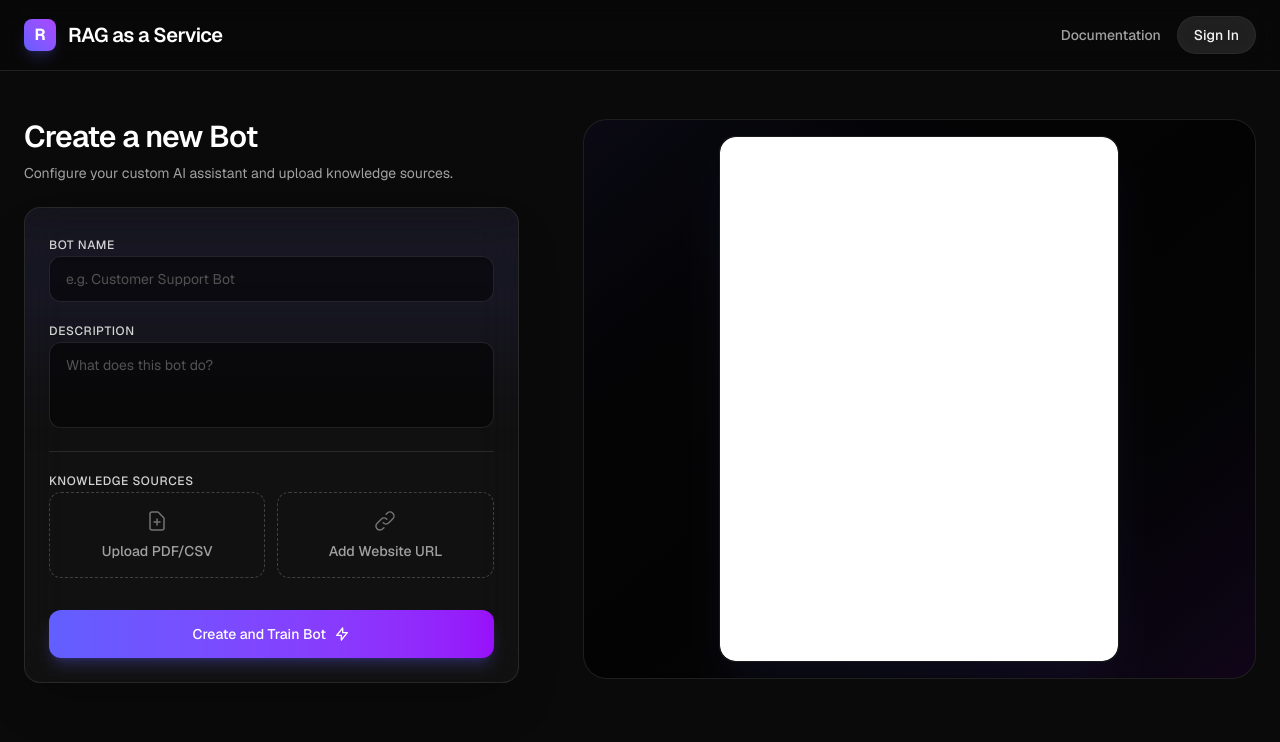
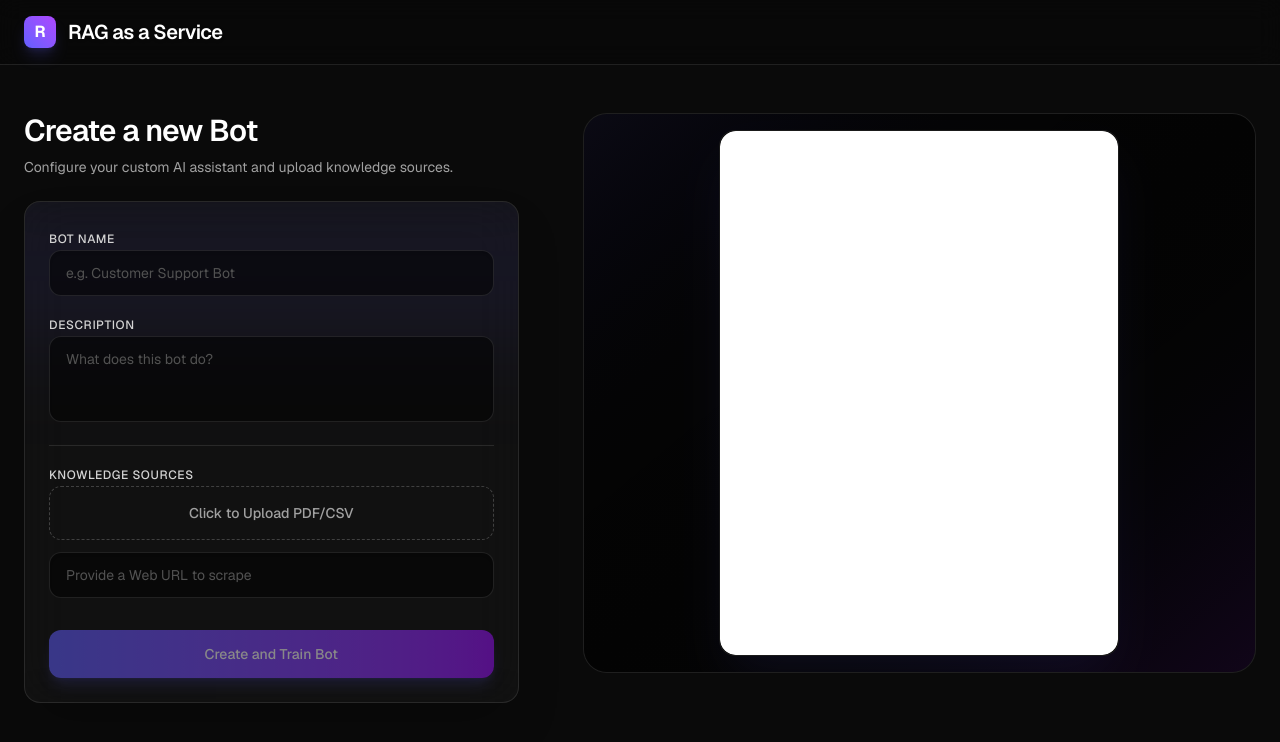
Before and after one commit to GHDBASHEN/Retrieval-Augmented-AI-Advisor, a Next.js app in the folder frontend/: page / in a window 1280 px wide. Shown: the top 742 px of the page. Built offline with nearby package versions, Linux system fonts and the light colour scheme.

Commit message:
feat: Implement initial bot creation and data ingestion API with a basic frontend interface.

```diff
--- a/frontend/src/app/page.tsx
+++ b/frontend/src/app/page.tsx
@@ -1,6 +1,79 @@
-import React from 'react';
+'use client';
+import React, { useState, useRef } from 'react';
 
 export default function Home() {
+  const [botName, setBotName] = useState('');
+  const [description, setDescription] = useState('');
+  const [url, setUrl] = useState('');
+  const [file, setFile] = useState<File | null>(null);
+  const [isTraining, setIsTraining] = useState(false);
+  const [statusMsg, setStatusMsg] = useState('');
+
+  const fileInputRef = useRef<HTMLInputElement>(null);
+
+  const handleCreateBot = async () => {
+    if (!botName) {
+      alert("Bot name is required");
+      return;
+    }
+
+    setIsTraining(true);
+    setStatusMsg('Creating bot in database...');
+    try {
+      // 1. Create dummy user if we don't have one (for MVP)
+      let ownerId = 1;
+      try {
+        const userRes = await fetch('http://localhost:8000/users/', {
+          method: 'POST',
+          headers: { 'Content-Type': 'application/json' },
+          body: JSON.stringify({ email: 'test@example.com' })
+        });
+        const userData = await userRes.json();
+        if (userData.id) ownerId = userData.id;
+      } catch (e) {
+        // user might already exist
+      }
+
+      // 2. Create Bot
+      const botRes = await fetch('http://localhost:8000/bots/', {
+        method: 'POST',
+        headers: { 'Content-Type': 'application/json' },
+        body: JSON.stringify({ name: botName, description, owner_id: ownerId })
+      });
+      const botData = await botRes.json();
+      const botId = botData.id;
+
+      // 3. Upload file if exists
+      if (file) {
+        setStatusMsg(`Uploading and parsing ${file.name}...`);
+        const formData = new FormData();
+        formData.append('file', file);
+        const fileRes = await fetch(`http://localhost:8000/bots/${botId}/ingest-file`, {
+          method: 'POST',
+          body: formData
+        });
+        if (!fileRes.ok) throw new Error("Failed to process file");
+      }
+
+      // 4. Ingest URL if exists
+      if (url) {
+        setStatusMsg(`Scraping and processing URL...`);
+        const urlRes = await fetch(`http://localhost:8000/bots/${botId}/ingest-url`, {
+          method: 'POST',
+          headers: { 'Content-Type': 'application/json' },
+          body: JSON.stringify({ url })
+        });
+        if (!urlRes.ok) throw new Error("Failed to process URL");
+      }
+
+      setStatusMsg('Bot created and trained successfully! You can now test the widget.');
+    } catch (err) {
+      console.error(err);
+      setStatusMsg('An error occurred during training.');
+    }
+    setIsTraining(false);
+  };
+
   return (
     <div className="min-h-screen bg-neutral-950 text-neutral-100 flex flex-col font-sans selection:bg-indigo-500/30">
       {/* Header */}
@@ -11,10 +84,6 @@ export default function Home() {
               R
             </div>
             <h1 className="text-xl font-semibold tracking-tight text-white drop-shadow-sm">RAG as a Service</h1>
-          </div>
-          <div className="flex gap-4">
-            <button className="text-sm font-medium text-neutral-400 hover:text-white transition-colors duration-200">Documentation</button>
-            <button className="text-sm font-medium bg-white/10 hover:bg-white/20 px-4 py-2 rounded-full backdrop-blur-sm transition-all duration-200 border border-white/5">Sign In</button>
           </div>
         </div>
       </header>
@@ -38,6 +107,8 @@ export default function Home() {
                 <label className="text-xs font-medium text-neutral-300 uppercase tracking-wider">Bot Name</label>
                 <input
                   type="text"
+                  value={botName}
+                  onChange={e => setBotName(e.target.value)}
                   placeholder="e.g. Customer Support Bot"
                   className="w-full bg-black/50 border border-white/10 rounded-xl px-4 py-3 text-sm focus:outline-none focus:ring-2 focus:ring-indigo-500/50 focus:border-indigo-500/50 transition-all placeholder:text-neutral-600 shadow-inner"
                 />
@@ -46,6 +117,8 @@ export default function Home() {
               <div className="space-y-1.5">
                 <label className="text-xs font-medium text-neutral-300 uppercase tracking-wider">Description</label>
                 <textarea
+                  value={description}
+                  onChange={e => setDescription(e.target.value)}
                   placeholder="What does this bot do?"
                   rows={3}
                   className="w-full bg-black/50 border border-white/10 rounded-xl px-4 py-3 text-sm focus:outline-none focus:ring-2 focus:ring-indigo-500/50 focus:border-indigo-500/50 transition-all placeholder:text-neutral-600 shadow-inner resize-none"
@@ -56,28 +129,48 @@ export default function Home() {
                 <label className="text-xs font-medium text-neutral-300 uppercase tracking-wider">Knowledge Sources</label>
 
                 {/* Upload Options */}
-                <div className="grid grid-cols-2 gap-3">
-                  <button className="flex flex-col items-center justify-center p-4 rounded-xl border border-dashed border-white/20 hover:border-indigo-500/50 hover:bg-indigo-500/5 transition-all text-neutral-400 group">
-                    <svg className="w-6 h-6 mb-2 text-neutral-500 group-hover:text-indigo-400 transition-colors" fill="none" viewBox="0 0 24 24" stroke="currentColor">
-                      <path strokeLinecap="round" strokeLinejoin="round" strokeWidth={1.5} d="M9 13h6m-3-3v6m5 5H7a2 2 0 01-2-2V5a2 2 0 012-2h5.586a1 1 0 01.707.293l5.414 5.414a1 1 0 01.293.707V19a2 2 0 01-2 2z" />
-                    </svg>
-                    <span className="text-sm font-medium">Upload PDF/CSV</span>
+                <div className="space-y-3">
+                  <input
+                    type="file"
+                    accept=".pdf,.csv"
+                    className="hidden"
+                    ref={fileInputRef}
+                    onChange={(e) => {
+                      if (e.target.files && e.target.files.length > 0) {
+                        setFile(e.target.files[0]);
+                      }
+                    }}
+                  />
+                  <button
+                    onClick={() => fileInputRef.current?.click()}
+                    className="w-full flex items-center justify-center p-4 rounded-xl border border-dashed border-white/20 hover:border-indigo-500/50 hover:bg-indigo-500/5 transition-all text-neutral-400 group"
+                  >
+                    <span className="text-sm font-medium">{file ? `Selected: ${file.name}` : 'Click to Upload PDF/CSV'}</span>
                   </button>
-                  <button className="flex flex-col items-center justify-center p-4 rounded-xl border border-dashed border-white/20 hover:border-indigo-500/50 hover:bg-indigo-500/5 transition-all text-neutral-400 group">
-                    <svg className="w-6 h-6 mb-2 text-neutral-500 group-hover:text-indigo-400 transition-colors" fill="none" viewBox="0 0 24 24" stroke="currentColor">
-                      <path strokeLinecap="round" strokeLinejoin="round" strokeWidth={1.5} d="M13.828 10.172a4 4 0 00-5.656 0l-4 4a4 4 0 105.656 5.656l1.102-1.101m-.758-4.899a4 4 0 005.656 0l4-4a4 4 0 00-5.656-5.656l-1.1 1.1" />
-                    </svg>
-                    <span className="text-sm font-medium">Add Website URL</span>
-                  </button>
+
+                  <input
+                    type="text"
+                    value={url}
+                    onChange={(e) => setUrl(e.target.value)}
+                    placeholder="Provide a Web URL to scrape"
+                    className="w-full bg-black/50 border border-white/10 rounded-xl px-4 py-3 text-sm focus:outline-none focus:ring-2 focus:ring-indigo-500/50 focus:border-indigo-500/50 transition-all placeholder:text-neutral-600 shadow-inner"
+                  />
                 </div>
               </div>
             </div>
 
-            <button className="w-full py-3.5 mt-2 rounded-xl bg-gradient-to-r from-indigo-500 to-purple-600 text-white font-medium text-sm hover:opacity-90 transition-opacity disabled:opacity-50 disabled:cursor-not-allowed shadow-lg shadow-indigo-500/25 flex items-center justify-center gap-2">
-              <span>Create and Train Bot</span>
-              <svg className="w-4 h-4" fill="none" viewBox="0 0 24 24" stroke="currentColor">
-                <path strokeLinecap="round" strokeLinejoin="round" strokeWidth={2} d="M13 10V3L4 14h7v7l9-11h-7z" />
-              </svg>
+            {statusMsg && (
+              <div className="text-xs text-indigo-400 font-medium">
+                {statusMsg}
+              </div>
+            )}
+
+            <button
+              onClick={handleCreateBot}
+              disabled={isTraining || !botName}
+              className="w-full py-3.5 mt-2 rounded-xl bg-gradient-to-r from-indigo-500 to-purple-600 text-white font-medium text-sm hover:opacity-90 transition-opacity disabled:opacity-50 disabled:cursor-not-allowed shadow-lg shadow-indigo-500/25 flex items-center justify-center gap-2"
+            >
+              <span>{isTraining ? 'Training...' : 'Create and Train Bot'}</span>
             </button>
           </div>
         </div>
@@ -85,7 +178,6 @@ export default function Home() {
         {/* Right Column: Preview/Widget Demo */}
         <div className="lg:col-span-7 lg:pl-8 flex flex-col h-[70vh]">
           <div className="flex-1 rounded-3xl border border-white/10 bg-black/40 relative overflow-hidden flex items-center justify-center p-4">
-            {/* Background Gradient */}
             <div className="absolute inset-0 bg-gradient-to-br from-indigo-950/20 via-black/50 to-purple-950/20 pointer-events-none" />
 
             <div className="relative z-10 w-full max-w-[400px] h-full bg-black rounded-2xl border border-white/10 shadow-2xl overflow-hidden shadow-indigo-500/10">
```
Also changed, not shown: 1 other file (tests, documents, lock files or other folders).
